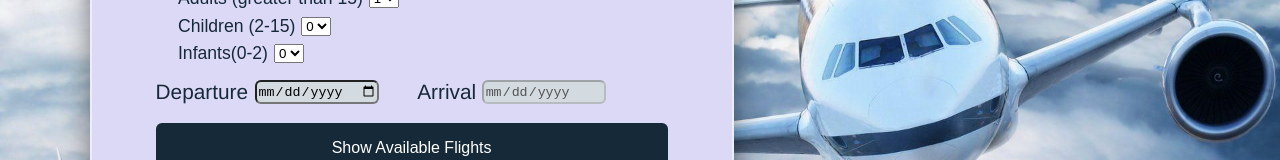
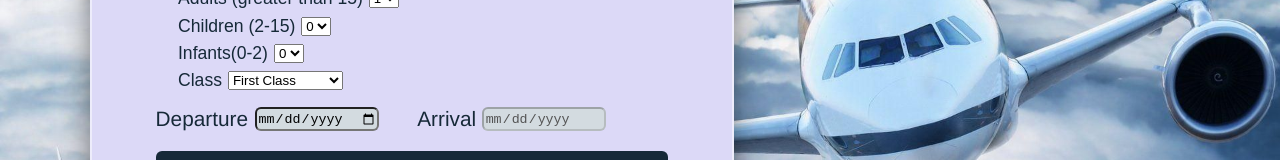
Before and after one commit to vkr2471/ATBCS, a React (Create React App) app in the folder frontend/: page / in a window 1280 px wide. Shown: the part 436-596 px from the top of the page. Built offline with nearby package versions, Linux system fonts and the light colour scheme; no server answers.

Commit message:
added class

```diff
--- a/frontend/src/HomePageBody/HomeBody.css
+++ b/frontend/src/HomePageBody/HomeBody.css
@@ -158,6 +158,20 @@
     margin-left: 7%;
 }
 
+.age .class-type{
+    display: flex;
+    flex-direction: row;
+    align-items: center;
+    gap: 2%;
+    color:#162938;
+    margin-top: 1%;
+    margin-bottom: 1%;
+    font-size: 1.1rem;
+    font-family: Arial, Helvetica, sans-serif;
+    font-weight: 500;
+    margin-left: 7%;
+}
+
 .choose-time{
     display: flex;
     flex-direction: row;
--- a/frontend/src/HomePageBody/PlaceSearch.js
+++ b/frontend/src/HomePageBody/PlaceSearch.js
@@ -117,6 +117,14 @@ export default function PlaceSearch() {
               <option value="4">4</option>
             </select>
           </div>
+          <div className="class-type">
+            <label className="class">Class</label>
+            <select className="class">
+              <option value="fc">First Class</option>
+              <option value="bc">Business Class</option>
+              <option value="ec">Economy Class</option>
+            </select>
+          </div>
         </div>
         <div className="choose-time">
           <div className="time">
```
